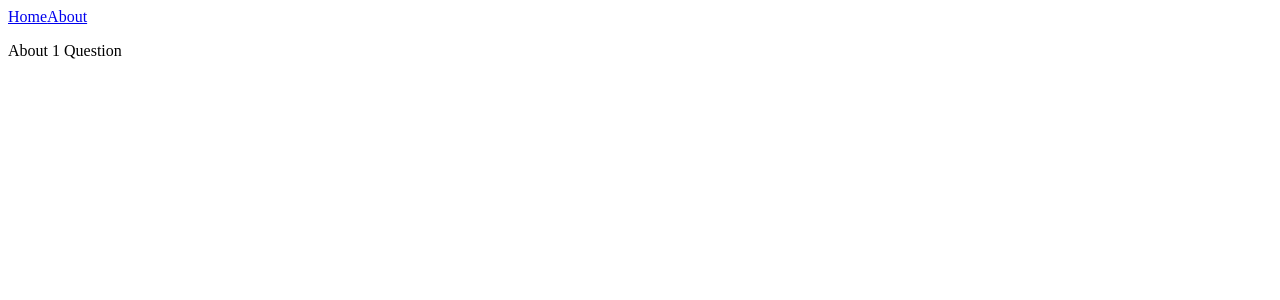
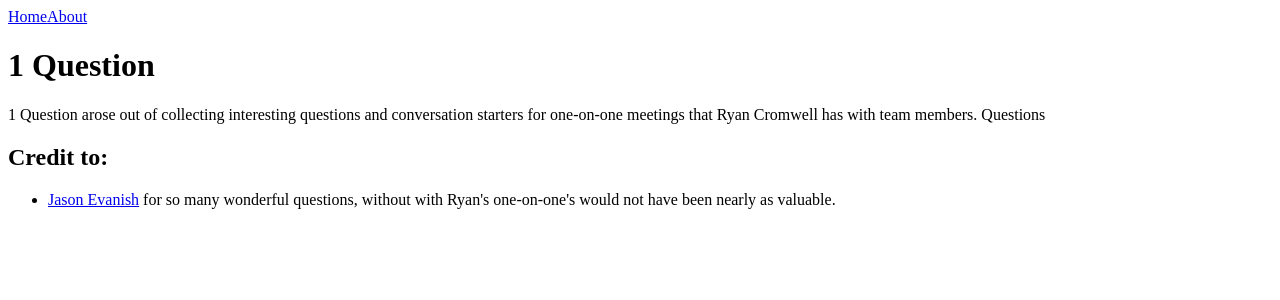
Before and after one commit to cromwellryan/birsual, a Next.js app: page /about in a window 1280 px wide. Shown: the top 300 px of the page. Built offline with nearby package versions, Linux system fonts and the light colour scheme.

Commit message:
feat (About): Some content in that thar about page

```diff
--- a/pages/about.js
+++ b/pages/about.js
@@ -2,7 +2,15 @@ import Layout from '../components/Layout'
 
 const About = () => (
   <Layout>
-    <p>About 1 Question</p>
+    <h1>1 Question</h1>
+    <p>1 Question arose out of collecting interesting questions and
+      conversation starters for one-on-one meetings that Ryan Cromwell has with
+      team members. Questions </p>
+
+    <h2>Credit to:</h2>
+    <ul className="credits">
+      <li className="credit"><a href="https://jasonevanish.com/2014/05/29/101-questions-to-sk-in-1-on-1s/">Jason Evanish</a> for so many wonderful questions, without with Ryan's one-on-one's would not have been nearly as valuable.</li>
+    </ul>
   </Layout>
 )
 
```
